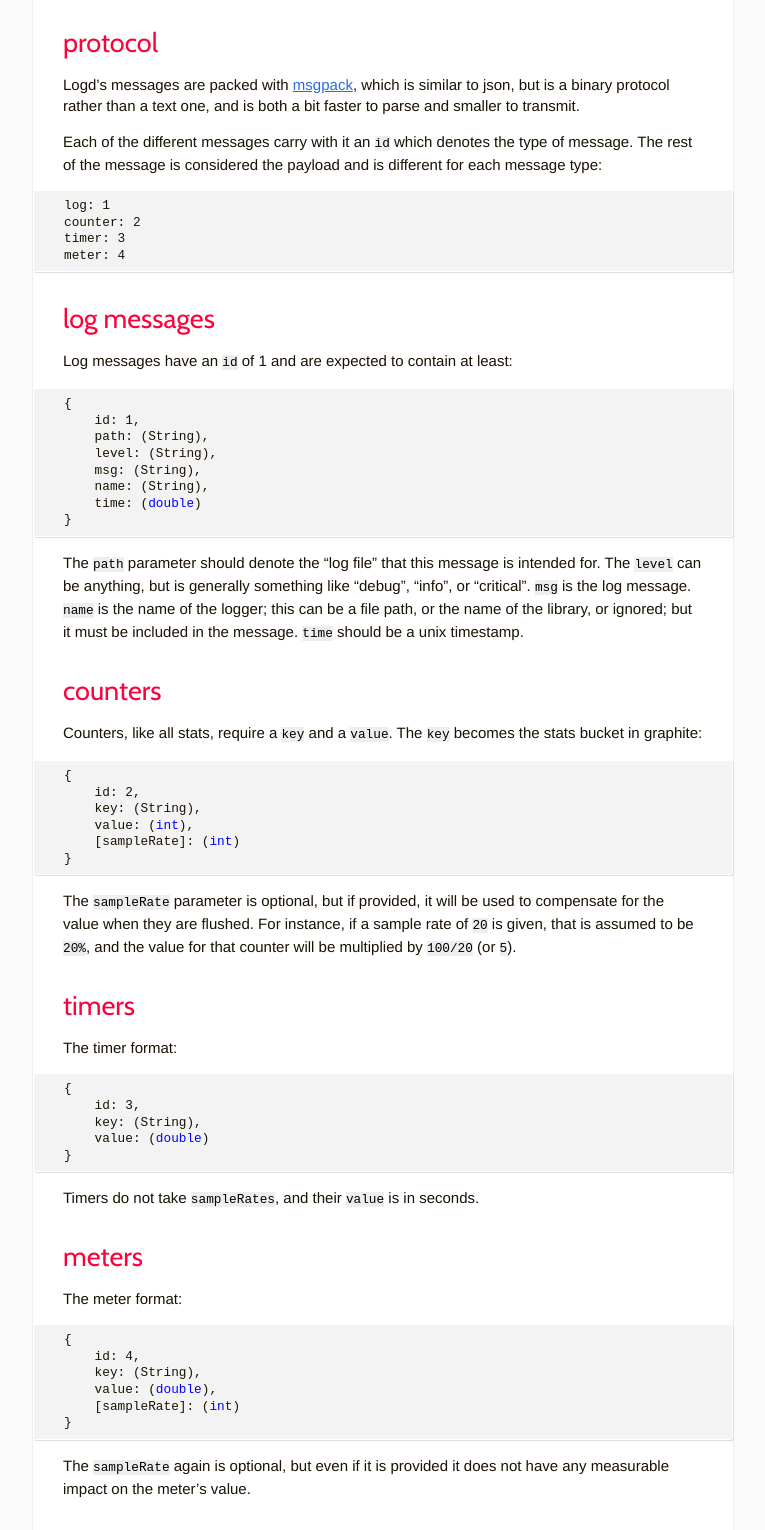
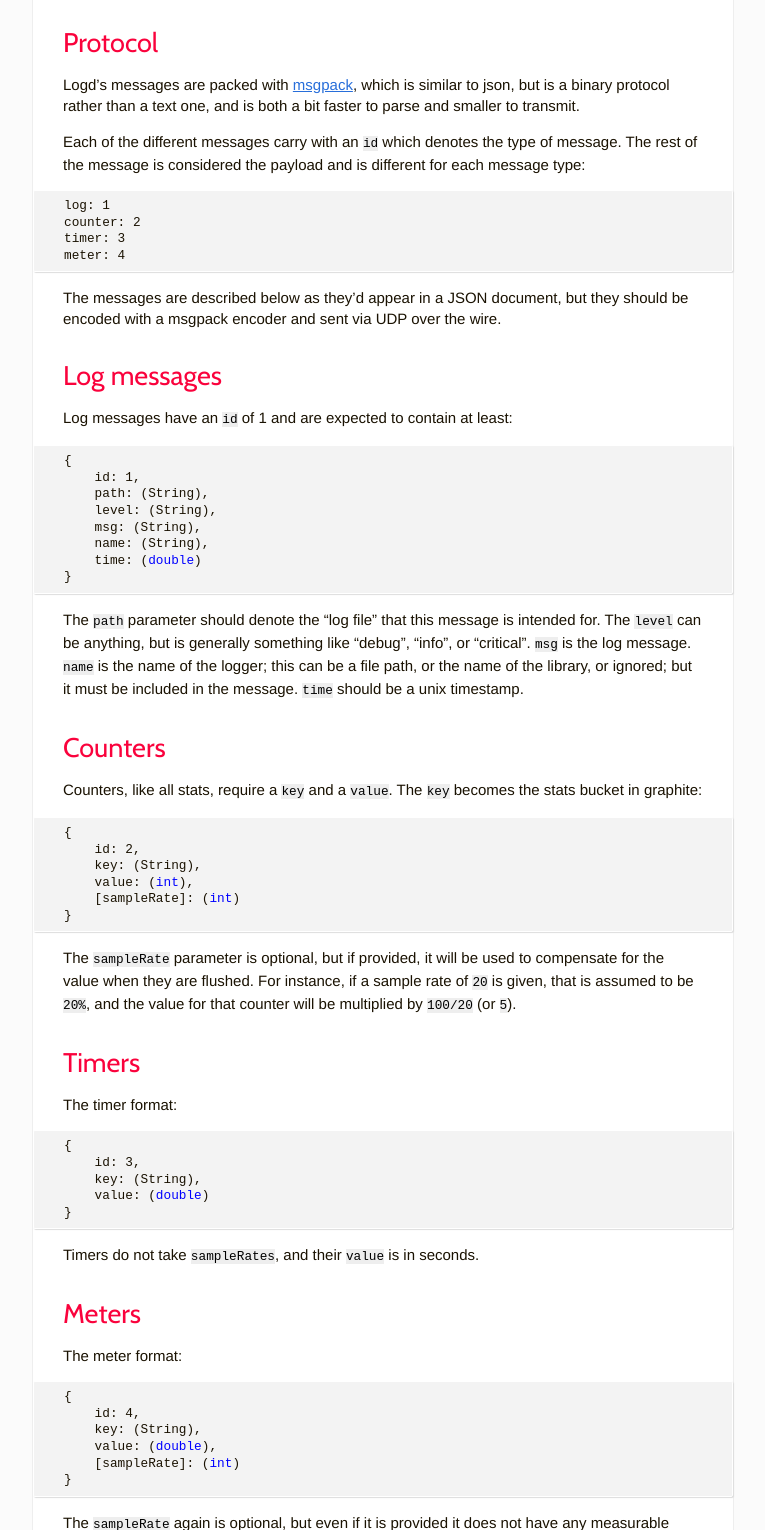
Before and after one commit to hiidef/logd, a plain HTML site: page message_format.html in a window 1280 px wide. Shown: the part 300-1830 px from the top of the page, without its empty margins (257-1022 px from the left). Drawn offline with nearby package versions, Linux system fonts and the light colour scheme.

Commit message:
gh-pages update

```diff
--- a/message_format.html
+++ b/message_format.html
@@ -58,11 +58,11 @@ logd (maybe you cannot get nodejs into production at your workplace), it&#8217;s
 recommended that you read this document and then look at the source in logd
 to make sure your stats handling is compatible.</p>
 <div class="section" id="protocol">
-<h2>protocol<a class="headerlink" href="#protocol" title="Permalink to this headline">¶</a></h2>
+<h2>Protocol<a class="headerlink" href="#protocol" title="Permalink to this headline">¶</a></h2>
 <p>Logd&#8217;s messages are packed with <a class="reference external" href="http://msgpack.org/">msgpack</a>, which is similar to json,
 but is a binary protocol rather than a text one, and is both a bit faster to
 parse and smaller to transmit.</p>
-<p>Each of the different messages carry with it an <tt class="docutils literal"><span class="pre">id</span></tt> which denotes the type
+<p>Each of the different messages carry with an <tt class="docutils literal"><span class="pre">id</span></tt> which denotes the type
 of message.  The rest of the message is considered the payload and is different
 for each message type:</p>
 <div class="highlight-javascript"><div class="highlight"><pre><span class="nx">log</span><span class="o">:</span> <span class="mi">1</span>
@@ -71,9 +71,11 @@ for each message type:</p>
 <span class="nx">meter</span><span class="o">:</span> <span class="mi">4</span>
 </pre></div>
 </div>
+<p>The messages are described below as they&#8217;d appear in a JSON document, but they
+should be encoded with a msgpack encoder and sent via UDP over the wire.</p>
 </div>
 <div class="section" id="log-messages">
-<h2>log messages<a class="headerlink" href="#log-messages" title="Permalink to this headline">¶</a></h2>
+<h2>Log messages<a class="headerlink" href="#log-messages" title="Permalink to this headline">¶</a></h2>
 <p>Log messages have an <tt class="docutils literal"><span class="pre">id</span></tt> of 1 and are expected to contain at least:</p>
 <div class="highlight-javascript"><div class="highlight"><pre><span class="p">{</span>
     <span class="nx">id</span><span class="o">:</span> <span class="mi">1</span><span class="p">,</span>
@@ -93,7 +95,7 @@ ignored;  but it must be included in the message.  <tt class="docutils literal">
 timestamp.</p>
 </div>
 <div class="section" id="counters">
-<h2>counters<a class="headerlink" href="#counters" title="Permalink to this headline">¶</a></h2>
+<h2>Counters<a class="headerlink" href="#counters" title="Permalink to this headline">¶</a></h2>
 <p>Counters, like all stats, require a <tt class="docutils literal"><span class="pre">key</span></tt> and a <tt class="docutils literal"><span class="pre">value</span></tt>.  The <tt class="docutils literal"><span class="pre">key</span></tt>
 becomes the stats bucket in graphite:</p>
 <div class="highlight-javascript"><div class="highlight"><pre><span class="p">{</span>
@@ -110,7 +112,7 @@ sample rate of <tt class="docutils literal"><span class="pre">20</span></tt> is
 for that counter will be multiplied by <tt class="docutils literal"><span class="pre">100/20</span></tt> (or <tt class="docutils literal"><span class="pre">5</span></tt>).</p>
 </div>
 <div class="section" id="timers">
-<h2>timers<a class="headerlink" href="#timers" title="Permalink to this headline">¶</a></h2>
+<h2>Timers<a class="headerlink" href="#timers" title="Permalink to this headline">¶</a></h2>
 <p>The timer format:</p>
 <div class="highlight-javascript"><div class="highlight"><pre><span class="p">{</span>
     <span class="nx">id</span><span class="o">:</span> <span class="mi">3</span><span class="p">,</span>
@@ -122,7 +124,7 @@ for that counter will be multiplied by <tt class="docutils literal"><span class=
 <p>Timers do not take <tt class="docutils literal"><span class="pre">sampleRates</span></tt>, and their <tt class="docutils literal"><span class="pre">value</span></tt> is in seconds.</p>
 </div>
 <div class="section" id="meters">
-<h2>meters<a class="headerlink" href="#meters" title="Permalink to this headline">¶</a></h2>
+<h2>Meters<a class="headerlink" href="#meters" title="Permalink to this headline">¶</a></h2>
 <p>The meter format:</p>
 <div class="highlight-javascript"><div class="highlight"><pre><span class="p">{</span>
     <span class="nx">id</span><span class="o">:</span> <span class="mi">4</span><span class="p">,</span>
```
Also changed, not shown: index.html (+5 -5 lines), searchindex.js (+1 -1 lines), _sources/message_format.txt.
